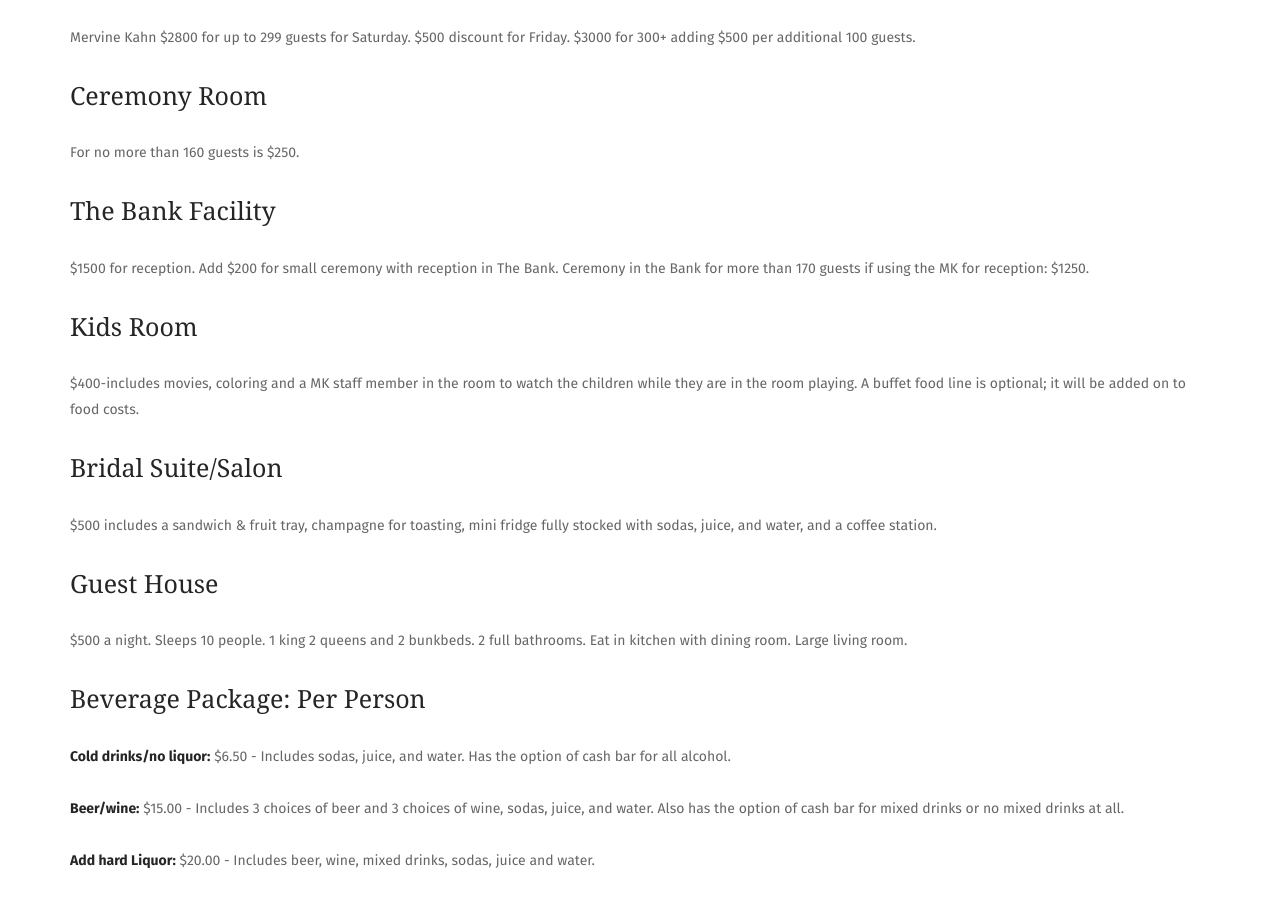
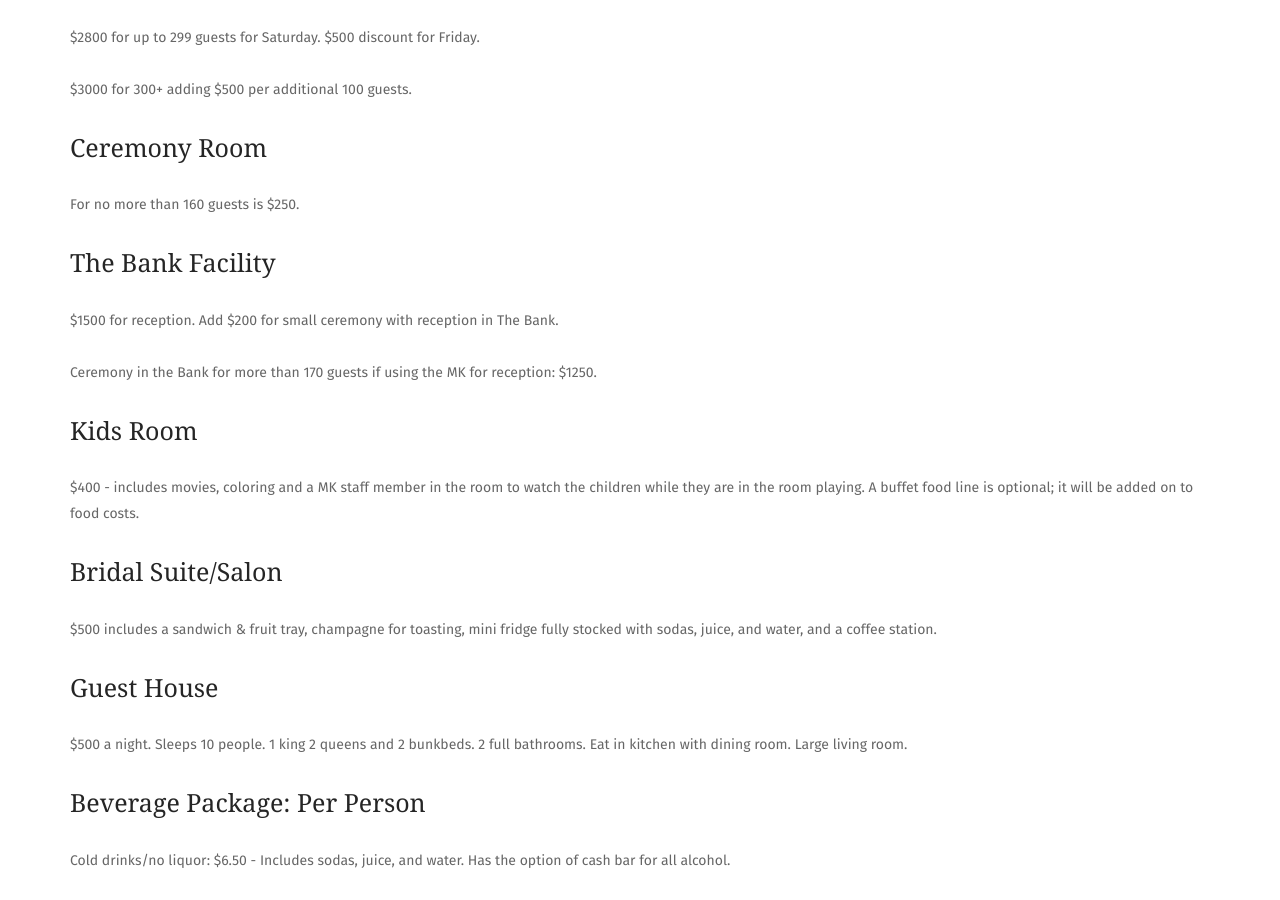
Before and after one commit to aitshuber/thecrossingcc, a Jekyll site: the page built from _pages/pricing.html, in a window 1280 px wide and 900 px high, scrolled down 729 px. Built offline with Jekyll 4.4.1, drawn with Linux system fonts in a browser that asks for light colours; some web fonts are replaced; some of the changed text lies outside the part shown.

Commit message:
Updated 1 file via CloudCannon.

```diff
--- a/_pages/pricing.html
+++ b/_pages/pricing.html
@@ -34,64 +34,37 @@
                 </div>
               </div>
             <div class="col-md-12 editable">
-                    <h3>Facility Fee</h3>
-                    <p>
-                        Mervine Kahn $2800 for up to 299 guests for Saturday. $500 discount for Friday. $3000 for 300+ adding $500 per additional 100 guests.
-                    </p>
+                  <h3>Facility Fee: Mervine Kahn</h3>
+        <p>$2800 for up to 299 guests for Saturday. $500 discount for Friday.</p>
+        <p>$3000 for 300+ adding $500 per additional 100 guests.</p>
 
         <h3>Ceremony Room</h3>
-                    <p>
-                        For no more than 160 guests is $250.
-                    </p>
+        <p>For no more than 160 guests is $250.</p>
 
         <h3>The Bank Facility</h3>
-                    <p>
-                        $1500 for reception. Add $200 for small ceremony with reception in The Bank. Ceremony in the Bank for more than 170 guests if using the MK for reception: $1250.
-                    </p>
+        <p>$1500 for reception. Add $200 for small ceremony with reception in The Bank.</p>
+        <p>Ceremony in the Bank for more than 170 guests if using the MK for reception: $1250.</p>
 
         <h3>Kids Room</h3>
-                    <p>
-                        $400-includes movies, coloring and a MK staff member in the room to watch the children while they are in the room playing. A buffet food line is optional; it will be added on to food costs.
-                    </p>
+        <p>$400 - includes movies, coloring and a MK staff member in the room to watch the children while they are in the room playing. A buffet food line is optional; it will be added on to food costs.</p>
 
         <h3>Bridal Suite/Salon</h3>
-                    <p>
-                        $500 includes a sandwich & fruit tray, champagne for toasting, mini fridge fully stocked with sodas, juice, and water, and a coffee station.
-                    </p>
+        <p>$500 includes a sandwich & fruit tray, champagne for toasting, mini fridge fully stocked with sodas, juice, and water, and a coffee station.</p>
 
         <h3>Guest House</h3>
-                    <p>
-                        $500 a night. Sleeps 10 people. 1 king 2 queens and 2 bunkbeds. 2 full bathrooms. Eat in kitchen with dining room. Large living room.
-                    </p>
+        <p>$500 a night. Sleeps 10 people. 1 king 2 queens and 2 bunkbeds. 2 full bathrooms. Eat in kitchen with dining room. Large living room.</p>
 
         <h3>Beverage Package: Per Person</h3>
-                   <p>
-                       <strong>Cold drinks/no liquor:</strong> $6.50 - Includes sodas, juice, and water. Has the option of cash bar for all alcohol.
-                   </p>
-                   <p>
-                       <strong>Beer/wine:</strong> $15.00 - Includes 3 choices of beer and 3 choices of wine, sodas, juice, and water. Also has the option of cash bar for mixed drinks or no mixed drinks at all.
-                   </p>
-                   <p>
-                       <strong>Add hard Liquor:</strong> $20.00 - Includes beer, wine, mixed drinks, sodas, juice and water.
-                   </p>
-                   <p>
-                       <strong>Add Premium hard Liquor:</strong> $24.50
-                   </p>
+        <p>Cold drinks/no liquor: $6.50 - Includes sodas, juice, and water. Has the option of cash bar for all alcohol.</p>
+        <p>Beer/wine: $15.00 - Includes 3 choices of beer and 3 choices of wine, sodas, juice, and water. Also has the option of cash bar for mixed drinks or no mixed drinks at all.</p>
+        <p>Add hard Liquor: $20.00 - Includes beer, wine, mixed drinks, sodas, juice and water.</p>
+        <p>Add Premium hard Liquor: $24.50.</p>
 
-                   <h3>Food Pricing</h3>
-                   <p>
-                       The food is priced according to menu choices on a per person basis. The prices range from mid twenties on up, per person, depending on food selection.
-                   </p>
-
-                   <h3>Dinnerware Options</h3>
-                   <p>
-                       Plastic dinnerware is provided unless an upgrade of dishes/glasses is requested. $2.50 per person to upgrade to dishes. $1.50 per person to upgrade to wine glasses.
-                   </p>
+        <h3>Food & Dinnerware</h3>
+        <p>The food is priced according to menu choices on a per person basis. The prices range from mid twenties on up, per person, depending on food selection. Plastic dinnerware is provided unless an upgrade of dishes/glasses is requested. $2.50 per person to upgrade to dishes. $1.50 per person to upgrade to wine glasses.</p>
 
         <h3>Payment & Facilities</h3>
-                   <p>
-                       All facility fees are due upon scheduling the event. Food and beverage are to be paid in full 21 days prior to the event. Facility fees cover the tables, chairs, linens, bar tenders, and servers. If the guest count exceeds our seating capacity, then rental of extra tables and chairs may apply.
-                   </p>
+        <p>All facility fees are due upon scheduling the event. Food and beverage are to be paid in full 21 days prior to the event. Facility fees cover the tables, chairs, linens, bar tenders, and servers. If the guest count exceeds our seating capacity, then rental of extra tables and chairs may apply.</p>
             </div>
             </div>
             <!--end of row-->
```
Lines whose indentation alone changed are shown as unchanged.
